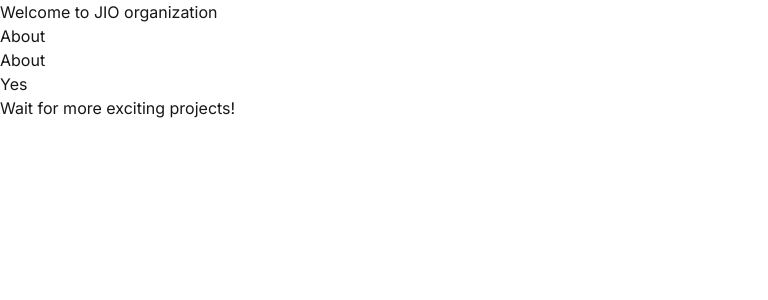
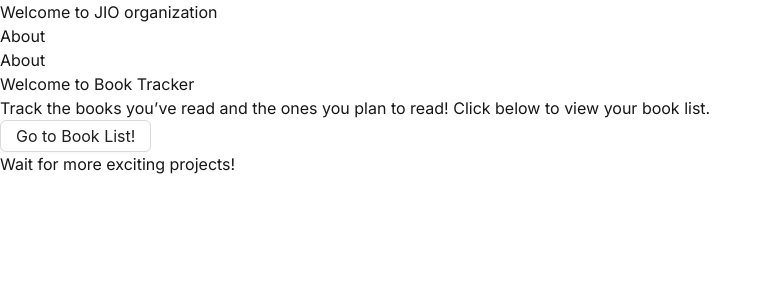
Before and after one commit to GIGAKLIBADZE/first-nextjs-app, a Next.js app: page / in a window 1280 px wide. Shown: the top 300 px of the page, without its empty margins (0-768 px from the left). Built offline with nearby package versions, Linux system fonts and the light colour scheme; what @ant-design/nextjs-registry would draw is missing.

Commit message:
Initialize the home structure in the correct file

```diff
--- a/src/app/about/page.tsx
+++ /dev/null
@@ -1,5 +0,0 @@
-import React from "react";
-
-export default function About() {
-  return <div className="text-red-700">About</div>;
-}
--- /dev/null
+++ b/src/app/books/page.tsx
@@ -0,0 +1,9 @@
+import React from "react";
+
+export default function About() {
+  return (
+    <div>
+      <h1>My book list:</h1>
+    </div>
+  );
+}
--- a/src/app/contact/page.tsx
+++ /dev/null
@@ -1,15 +0,0 @@
-import { Button } from "antd";
-import React from "react";
-
-export default function page() {
-  return (
-    <div>
-      <h1>Welcome to book tracker</h1>
-      <h3>
-        Track the books you’ve read and the ones you plan to read! Click below
-        to view your book list.
-      </h3>
-      <Button>Go to Book List</Button>
-    </div>
-  );
-}
--- a/src/app/page.tsx
+++ b/src/app/page.tsx
@@ -1,3 +1,14 @@
+import { Button } from "antd";
+
 export default function Home() {
-  return <>Yes</>;
+  return (
+    <div>
+      <h1>Welcome to Book Tracker</h1>
+      <h3>
+        Track the books you’ve read and the ones you plan to read! Click below
+        to view your book list.
+      </h3>
+      <Button>Go to Book List!</Button>
+    </div>
+  );
 }
```
